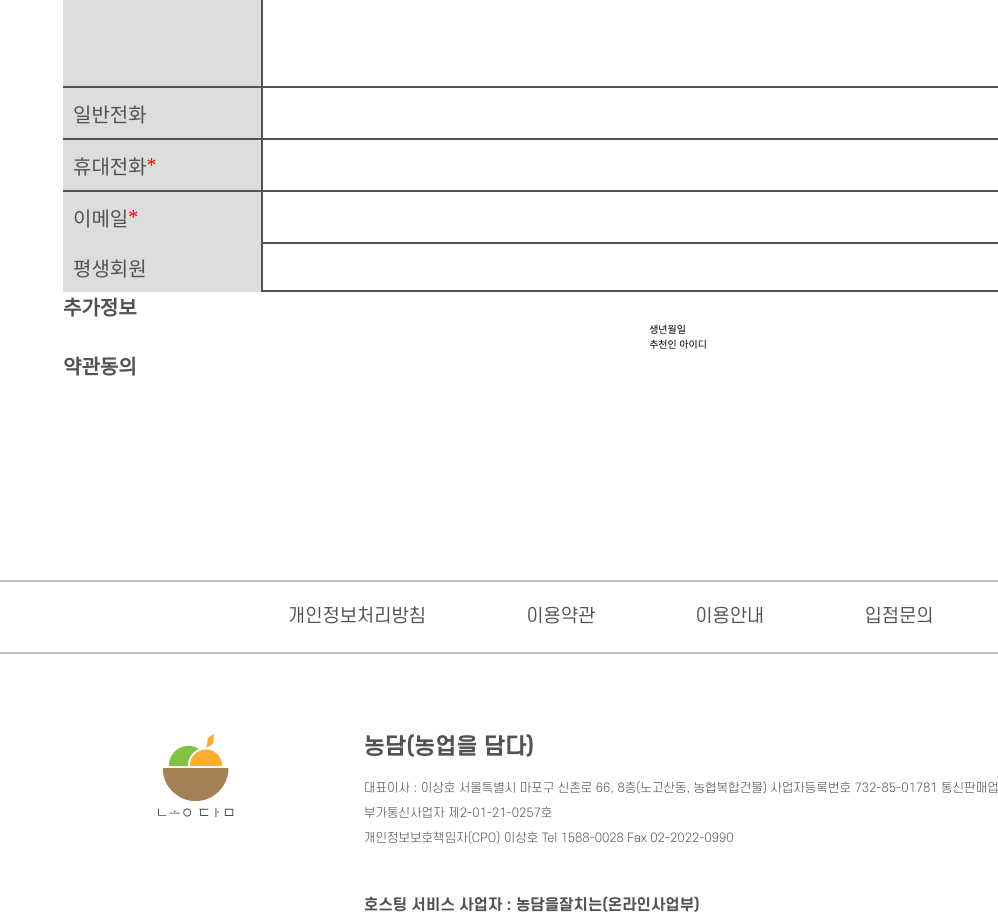
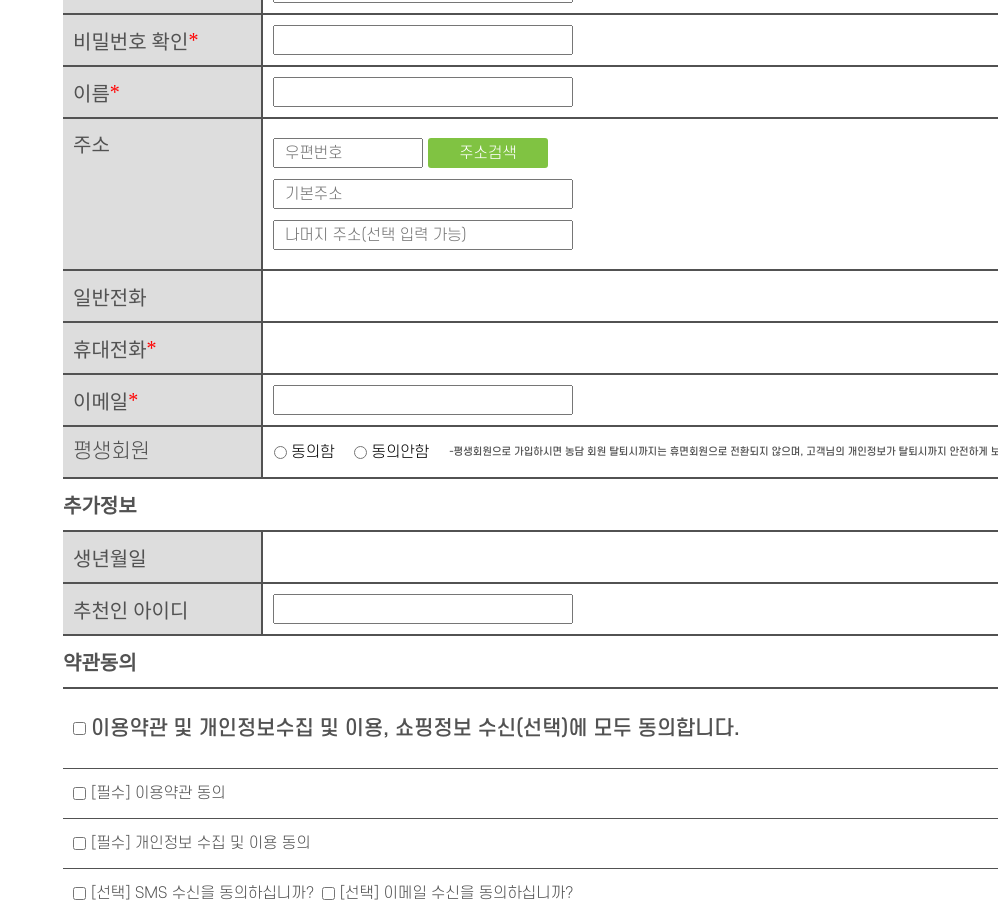
Before and after one commit to dlehdrb128/NongDam_Project, a React (Create React App) app in the folder frontend/: page /signUp in a window 1280 px wide. Shown: the part 500-1416 px from the top of the page, without its empty margins (282-1280 px from the left). Built offline with nearby package versions, Linux system fonts and the light colour scheme; a web font is replaced by a local one.

Commit message:
회원가입창

```diff
--- a/frontend/src/Components/Geunsoo/Components/signUp.js
+++ b/frontend/src/Components/Geunsoo/Components/signUp.js
@@ -26,6 +26,7 @@ const SignUpParent = styled.form`
   flex-direction: column;
   justify-content: space-around;
   align-items: center;
+  margin-top: 150px;
   & > h1 {
     font-size: 3rem;
     font-family: lotteHappyBold;
@@ -37,6 +38,16 @@ const SignUpParent = styled.form`
     font-size: 2rem;
     font-family: lotteHappyBold;
     color: ${Theme.lightblack};
+  }
+  & > button {
+    width: 150px;
+    height: 50px;
+    border: none;
+    border-radius: 3px;
+    color: ${Theme.realWhite};
+    background-color: ${Theme.green};
+    font-size: 1.5rem;
+    font-family: SCD-3;
   }
 `;
 const MemberType = styled.div`
@@ -50,6 +61,7 @@ const MemberType = styled.div`
   & > div:nth-child(2) {
     width: 1030px;
     font-size: 1.5rem;
+    font-family: SCD-3;
     color: ${Theme.lightblack};
     display: flex;
     /* justify-content: center; */
@@ -85,10 +97,50 @@ const BasicInfo = styled.div`
     border-top: 2px solid ${Theme.lightblack};
     display: flex;
     align-items: center;
+    & > p {
+      color: ${Theme.lightblack};
+      font-size: 1rem;
+      font-family: SCD-5;
+      position: relative;
+      left: 20px;
+    }
+  }
+  & > div:nth-child(5) {
+    & > div:nth-child(2) {
+      display: flex;
+      flex-direction: column;
+      & > div:nth-child(1) {
+        padding-left: 10px;
+        display: flex;
+        & > input {
+          width: 150px;
+          height: 30px;
+          padding-left: 10px;
+          font-size: 1.5rem;
+          font-family: SCD-3;
+        }
+        & > button {
+          width: 120px;
+          height: 30px;
+          background-color: ${Theme.green};
+          border: none;
+          border-radius: 3px;
+          color: ${Theme.realWhite};
+          font-size: 1.5rem;
+          font-family: SCD-3;
+        }
+      }
+    }
   }
   & > div:nth-child(9) {
-    height: 50px;
+    width: inherit;
+    height: inherit;
     border-bottom: 2px solid ${Theme.lightblack};
+    font-family: SCD-3;
+    font-size: 1.5rem;
+    & > input {
+      margin-left: 11px;
+    }
   }
 `;
 const MiddleBox = styled.div`
@@ -118,14 +170,55 @@ const LongBox = styled.div`
   display: flex;
 `;
 const InputText = styled.input`
-  width: 200px;
+  width: 300px;
   height: 30px;
   position: relative;
   left: 10px;
+  padding-left: 10px;
+  font-size: 1.5rem;
+  font-family: SCD-3;
+`;
+const MoreInfo = styled.div`
+  width: inherit;
+  height: inherit;
+  border-top: 2px solid ${Theme.lightblack};
+  border-bottom: 2px solid ${Theme.lightblack};
+  & > div:nth-child(1) {
+    border-bottom: 2px solid ${Theme.lightblack};
+  }
+  & > div:nth-child(2) {
+    display: flex;
+    align-items: center;
+  }
+`;
+const Terms = styled.div`
+  width: inherit;
+  display: flex;
+  flex-direction: column;
+  border-top: 2px solid ${Theme.lightblack};
+  & > div {
+    height: 50px;
+    border-bottom: 1px solid ${Theme.lightblack};
+    display: flex;
+    align-items: center;
+    padding-left: 10px;
+    & > p {
+      font-size: 1.5rem;
+      font-family: SCD-3;
+      color: ${Theme.lightblack};
+    }
+  }
+  & > div:nth-child(1) {
+    height: 80px;
+    & > p {
+      font-size: 2rem;
+      font-family: SCD-5;
+      color: ${Theme.lightblack};
+    }
+  }
 `;
 const SignUp = () => {
   return (
-    <>
     <SignUpParent
       action="http://localhost:3000/login"
       acceptCharset="utf-8"
@@ -133,6 +226,7 @@ const SignUp = () => {
       method="get"
     >
       <h1>회원가입</h1>
+      <br />
       <MemberType>
         <SideBar>
           회원구분<span>*</span>
@@ -144,13 +238,16 @@ const SignUp = () => {
           &nbsp;사업자회원
         </div>
       </MemberType>
+      <br />
       <h2>기본정보</h2>
+      <br />
       <BasicInfo>
         <div>
           <MiddleBox>
             아이디<span>*</span>
           </MiddleBox>
           <InputText></InputText>
+          <p>(영문 대소문자/숫자/특수문자 중 2가지 이상 조합, 10자~16자)</p>
         </div>
         <div>
           <MiddleBox>
@@ -162,14 +259,30 @@ const SignUp = () => {
           <MiddleBox>
             비밀번호 확인<span>*</span>
           </MiddleBox>
+          <InputText></InputText>
         </div>
         <div>
           <MiddleBox>
             이름<span>*</span>
           </MiddleBox>
+          <InputText></InputText>
         </div>
         <div>
           <LongBox>주소</LongBox>
+          <div>
+            <div>
+              <input type="text" placeholder="우편번호"></input>
+              &nbsp;&nbsp;
+              <button>주소검색</button>
+            </div>
+            <br />
+            <div>
+              <InputText placeholder="기본주소"></InputText>
+              <br />
+              <br />
+              <InputText placeholder="나머지 주소(선택 입력 가능)"></InputText>
+            </div>
+          </div>
         </div>
         <div>
           <MiddleBox>일반전화</MiddleBox>
@@ -183,31 +296,70 @@ const SignUp = () => {
           <MiddleBox>
             이메일<span>*</span>
           </MiddleBox>
+          <InputText></InputText>
         </div>
         <div>
           <MiddleBox>평생회원</MiddleBox>
+          <input type={"radio"}></input>
+          &nbsp;동의함&nbsp;&nbsp;
+          <input type={"radio"}></input>
+          &nbsp;동의안함
+          <br />
+          <p>
+            -평생회원으로 가입하시면 농담 회원 탈퇴시까지는 휴면회원으로
+            전환되지 않으며, 고객님의 개인정보가 탈퇴시까지 안전하게 보관됩니다.
+          </p>
         </div>
       </BasicInfo>
+      <br />
       <h2>추가정보</h2>
+      <br />
+      <MoreInfo>
         <div>
-          <div>
-            <div>생년월일</div>
+          <MiddleBox>생년월일</MiddleBox>
           <div></div>
         </div>
         <div>
-            <div>추천인 아이디</div>
-            <div></div>
+          <MiddleBox>추천인 아이디</MiddleBox>
+          <InputText></InputText>
         </div>
+      </MoreInfo>
+      <br />
+      <h2>약관동의</h2>
+      <br />
+      <Terms>
+        <div>
+          <input type={"checkbox"}></input>
+          &nbsp;&nbsp;
+          <p>
+            이용약관 및 개인정보수집 및 이용, 쇼핑정보 수신(선택)에 모두
+            동의합니다.
+          </p>
         </div>
-        <h2>약관동의</h2>
         <div>
-          <div></div>
-          <div></div>
-          <div></div>
-          <div></div>
+          <input type={"checkbox"}></input>
+          &nbsp;&nbsp;
+          <p>[필수] 이용약관 동의</p>
         </div>
+        <div>
+          <input type={"checkbox"}></input>
+          &nbsp;&nbsp;
+          <p>[필수] 개인정보 수집 및 이용 동의</p>
+        </div>
+        <div>
+          <input type={"checkbox"}></input>
+          &nbsp;&nbsp;
+          <p>[선택] SMS 수신을 동의하십니까?</p>
+          &nbsp;&nbsp;&nbsp;
+          <input type={"checkbox"}></input>
+          &nbsp;&nbsp;
+          <p>[선택] 이메일 수신을 동의하십니까?</p>
+        </div>
+      </Terms>
+      <br />
+      <br />
+      <button>회원가입</button>
     </SignUpParent>
-    </>
   );
 };
 export default SignUp;
```
Lines whose indentation alone changed are shown as unchanged.
